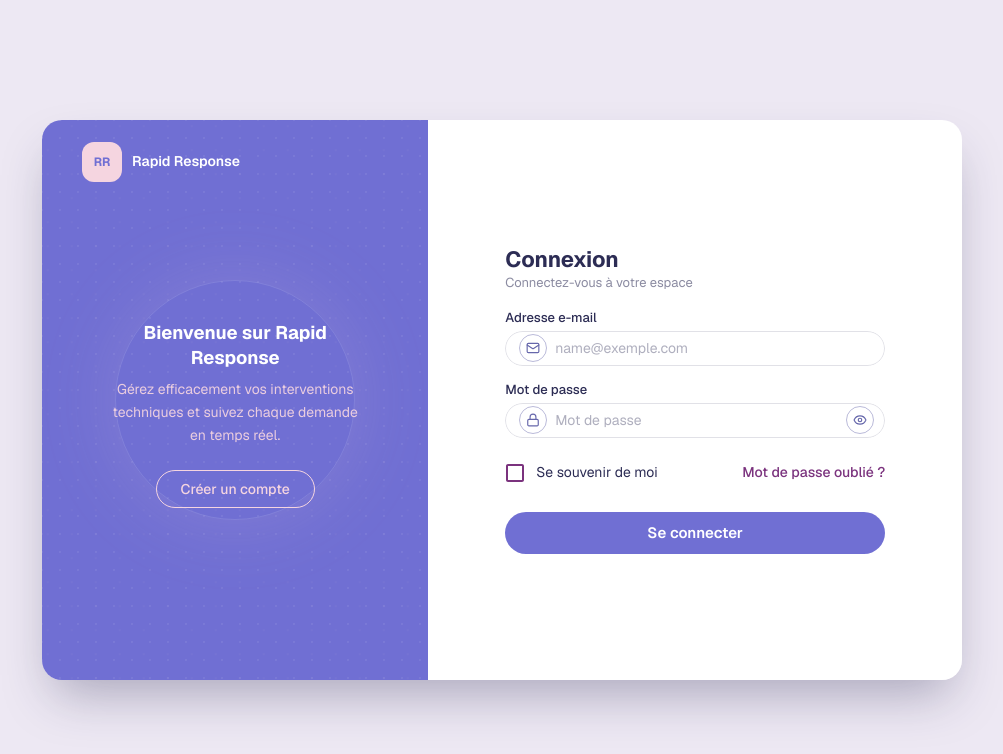
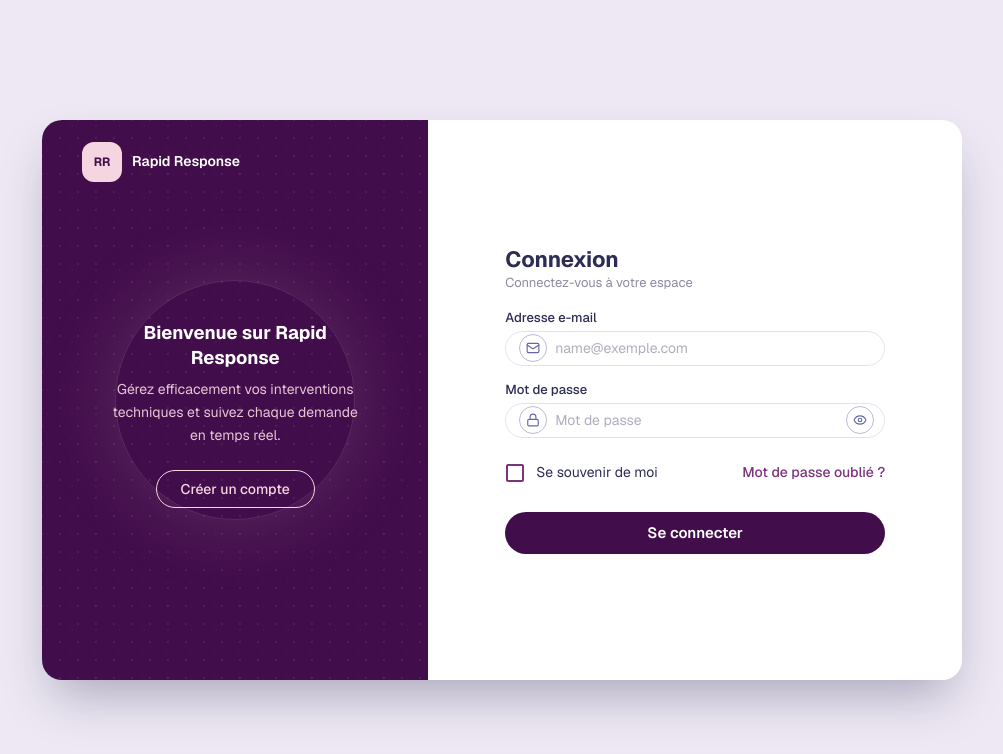
Before and after one commit to enamya007/STAGE_2_eme_annee, a Next.js app: page /login in a window 1280 px wide. Shown: the top 754 px of the page, without its empty margins (138-1141 px from the left). Built offline with nearby package versions, Linux system fonts and the light colour scheme; what @mui/material-nextjs would draw is missing.

Commit message:
modif du color pour qu'il ressemble au template

```diff
--- a/src/features/auth/constants/moonTheme.ts
+++ b/src/features/auth/constants/moonTheme.ts
@@ -3,7 +3,7 @@ export const moon = {
     light: '#F5D5E0',
     periwinkle: '#6667AB',
     magenta: '#7B337E',
-    plum: '#706fd3',
+    plum: '#420D4B',
     midnight: '#2c2c54',
     subtitle: 'rgba(44, 44, 84, 0.55)',
     border: 'rgba(44, 44, 84, 0.14)',
--- a/src/features/auth/constants/theme.ts
+++ b/src/features/auth/constants/theme.ts
@@ -3,16 +3,16 @@ export const authColors = {
     moonRose: '#F5D5E0',
     moonLavande: '#6667AB',
     moonViolet: '#7B337E',
-    moonVioletDark: '#706fd3',
+    moonVioletDark: '#420D4B',
     moonAbyss: '#2c2c54',
     badgeBg: '#F5D5E0',
-    badgeText: '#706fd3',
+    badgeText: '#420D4B',
     headingText: '#2c2c54',
     mutedText: '#6b7280',
     inputBorder: '#e5e7eb',
     iconPrimary: '#6667AB',
     iconAccent: '#C9A227',
-    submitBg: '#706fd3',
+    submitBg: '#420D4B',
     linkColor: '#7B337E',
     pageBg: '#ede8f3',
 } as const
```
Also changed, not shown: 2 other files (tests, documents, lock files or other folders).
